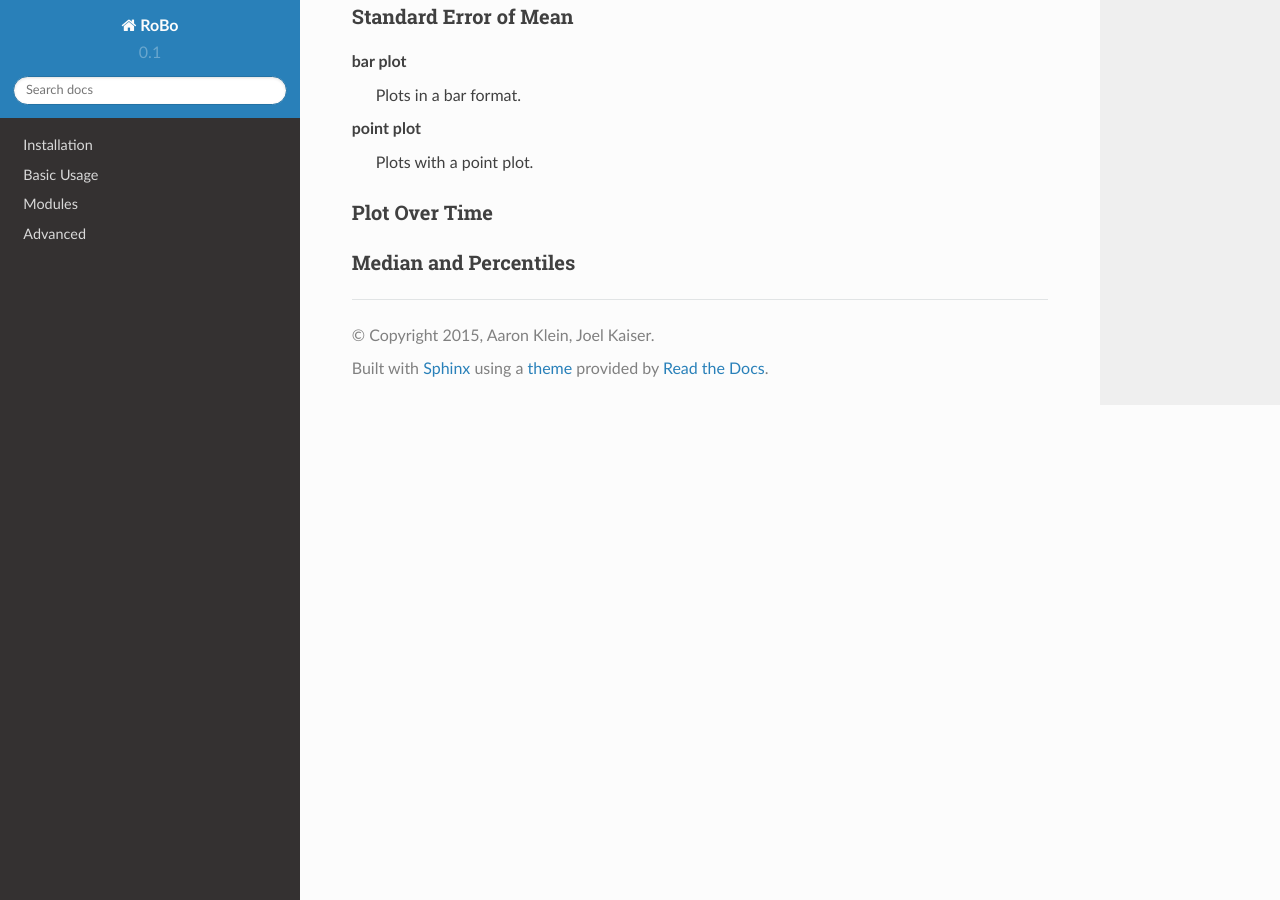
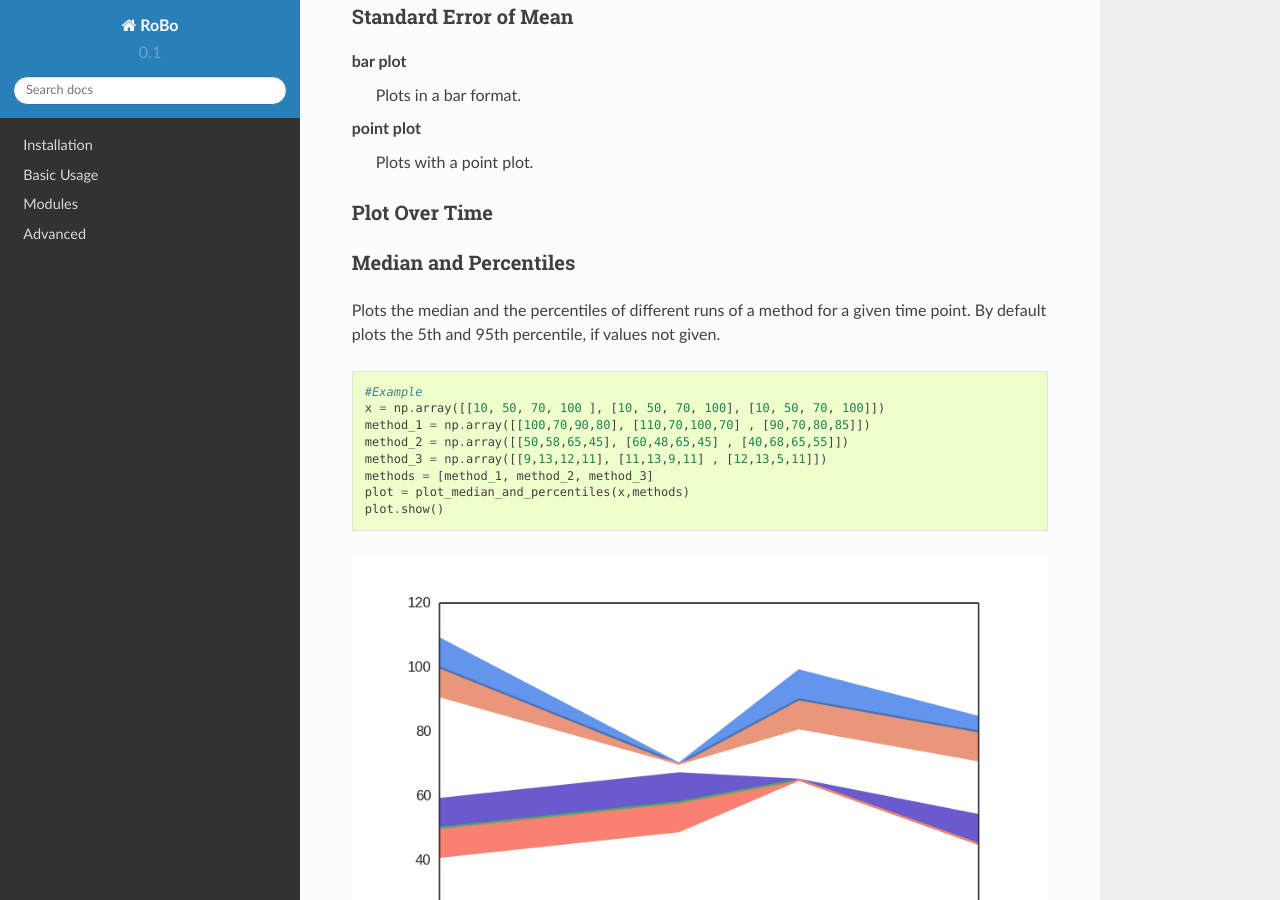
Before and after one commit to automl/RoBO, a Sphinx documentation site: the page built from docs/visualizations.rst, in a window 1280 px wide and 900 px high, scrolled down 2034 px. Built offline with Sphinx 7.4.7 and the Read the Docs theme 2.0.0, drawn with Linux system fonts in a browser that asks for light colours; formulas are drawn with MathJax 3; pages that are not in the unit, such as notebooks, are missing from menus.

Commit message:
median and percentile documentation

```diff
--- a/docs/visualizations.rst
+++ b/docs/visualizations.rst
@@ -41,7 +41,7 @@ Plots the median of different runs of a method for a given time point.
     plot = plot_median(x,methods)
     plot.show()
 
-.. image:: mean_example.png
+.. image:: median_example.png
 
 Mean and Standard Deviation
 ^^^^^^^^^^^^^^^^^^^^^^^^^^^
@@ -68,3 +68,18 @@ Plot Over Time
 
 Median and Percentiles
 ^^^^^^^^^^^^^^^^^^^^^^
+Plots the median and the percentiles of different runs of a method for a given time point.
+By default plots the 5th and 95th percentile, if values not given.
+
+.. code-block:: python
+
+    #Example
+    x = np.array([[10, 50, 70, 100 ], [10, 50, 70, 100], [10, 50, 70, 100]])
+    method_1 = np.array([[100,70,90,80], [110,70,100,70] , [90,70,80,85]])
+    method_2 = np.array([[50,58,65,45], [60,48,65,45] , [40,68,65,55]])
+    method_3 = np.array([[9,13,12,11], [11,13,9,11] , [12,13,5,11]])
+    methods = [method_1, method_2, method_3]
+    plot = plot_median_and_percentiles(x,methods)
+    plot.show()
+
+.. image:: median_percentile_example.png
```
Also changed, not shown: docs/median_percentile_example.png (added), 1 other file.
